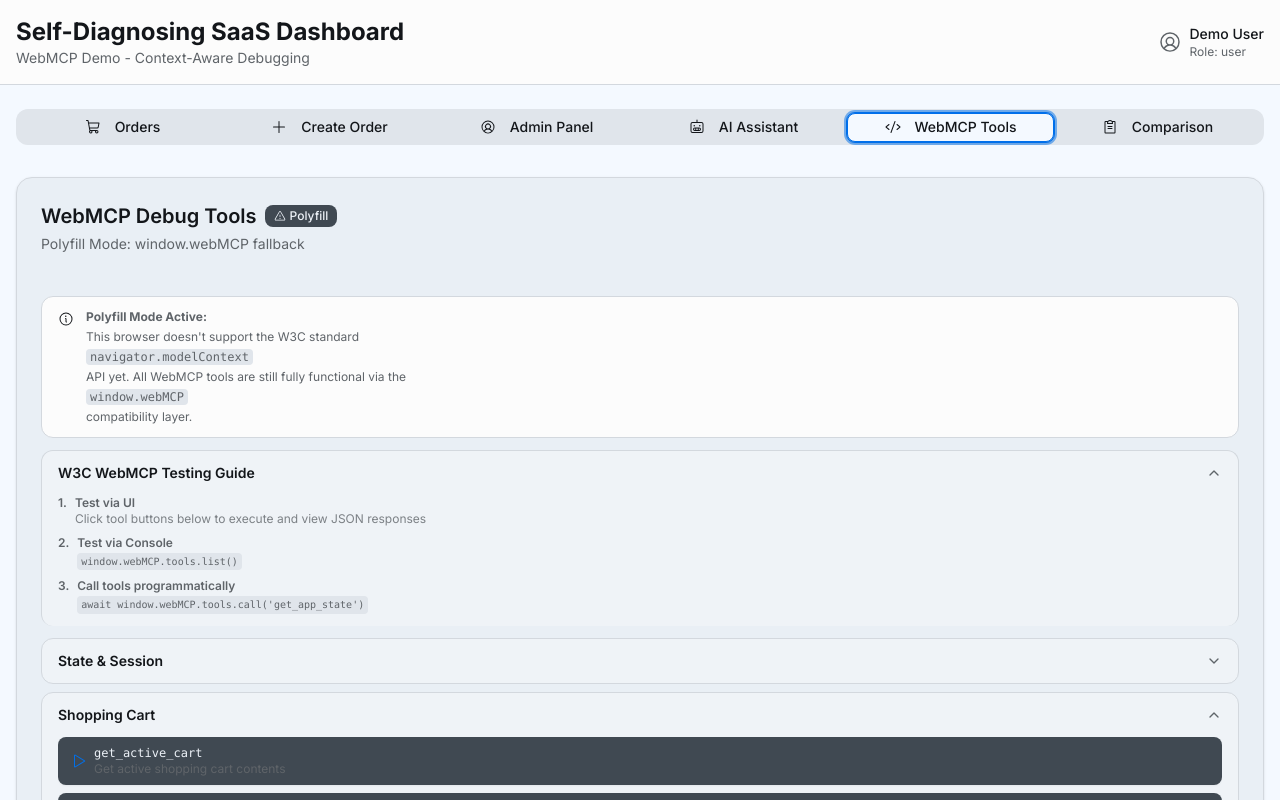
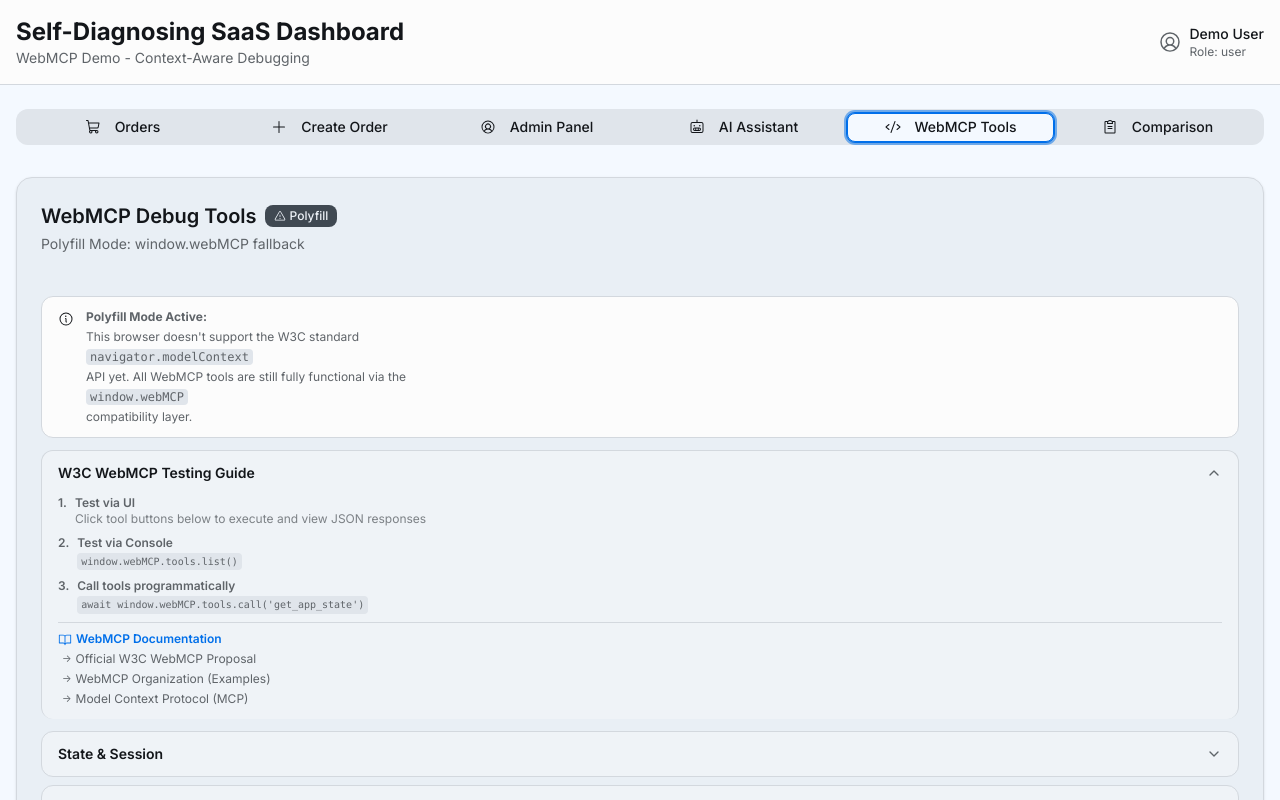
Before and after one commit to vanessamarely/self-diagnosing-saas, a React (Vite) app: page / in a window 1280 px wide. Both pictures are taken after a click on the tab "WebMCP Tools". Shown: the top 800 px of the page. Built offline with nearby package versions, Linux system fonts and the light colour scheme.

Commit message:
Generated by Spark: Add WebMCP documentation links to the help section

```diff
--- a/src/components/AIAssistant.tsx
+++ b/src/components/AIAssistant.tsx
@@ -5,7 +5,7 @@
 import { Badge } from '@/components/ui/badge'
 import { Separator } from '@/components/ui/separator'
 import { Alert, AlertDescription } from '@/components/ui/alert'
-import { Brain, Robot, Sparkle, CheckCircle, Warning, Info, Play } from '@phosphor-icons/react'
+import { Brain, Robot, Sparkle, CheckCircle, Warning, Info, Play, BookOpen } from '@phosphor-icons/react'
 import { motion, AnimatePresence } from 'framer-motion'
 import type { AppState } from '@/lib/types'
 import { executeTool } from '@/lib/webmcp'
@@ -289,6 +289,42 @@
                 <p><strong>W3C WebMCP AI Assistant</strong></p>
                 <p>This AI uses the W3C standard <code className="font-mono bg-muted px-1 rounded">navigator.modelContext</code> API to call debugging tools and diagnose issues automatically.</p>
                 <p className="text-muted-foreground">💡 Try checking out Bob Smith's order ($299.99) in the Orders tab to trigger a permission error and see AI diagnostics in action!</p>
+                <Separator className="my-2" />
+                <div className="space-y-1">
+                  <div className="font-semibold flex items-center gap-1 text-primary">
+                    <BookOpen size={14} />
+                    Learn More
+                  </div>
+                  <div className="space-y-0.5 pl-1">
+                    <a
+                      href="https://github.com/webmachinelearning/webmcp"
+                      target="_blank"
+                      rel="noopener noreferrer"
+                      className="flex items-center gap-1 hover:text-primary transition-colors text-[10px]"
+                    >
+                      <span>→</span>
+                      <span>Official W3C WebMCP Proposal</span>
+                    </a>
+                    <a
+                      href="https://github.com/WebMCP-org"
+                      target="_blank"
+                      rel="noopener noreferrer"
+                      className="flex items-center gap-1 hover:text-primary transition-colors text-[10px]"
+                    >
+                      <span>→</span>
+                      <span>WebMCP Organization</span>
+                    </a>
+                    <a
+                      href="https://modelcontextprotocol.io"
+                      target="_blank"
+                      rel="noopener noreferrer"
+                      className="flex items-center gap-1 hover:text-primary transition-colors text-[10px]"
+                    >
+                      <span>→</span>
+                      <span>Model Context Protocol</span>
+                    </a>
+                  </div>
+                </div>
               </AlertDescription>
             </Alert>
           )}
--- a/src/components/ComparisonView.tsx
+++ b/src/components/ComparisonView.tsx
@@ -5,7 +5,7 @@
 import { Button } from '@/components/ui/button'
 import { ScrollArea } from '@/components/ui/scroll-area'
 import { Alert, AlertDescription } from '@/components/ui/alert'
-import { Code, MagnifyingGlass, Robot, CheckCircle, XCircle, Clock, Info } from '@phosphor-icons/react'
+import { Code, MagnifyingGlass, Robot, CheckCircle, XCircle, Clock, Info, BookOpen } from '@phosphor-icons/react'
 import type { AppState } from '@/lib/types'
 import { executeTool } from '@/lib/webmcp'
 import { JsonViewer } from './JsonViewer'
@@ -150,8 +150,28 @@
             <Info className="text-primary" />
             W3C WebMCP Proposal - Use Cases
           </CardTitle>
-          <CardDescription>
-            WebMCP enables human-in-the-loop workflows across various domains
+          <CardDescription className="flex items-center justify-between">
+            <span>WebMCP enables human-in-the-loop workflows across various domains</span>
+            <div className="flex items-center gap-2 text-xs">
+              <BookOpen size={14} className="text-primary" />
+              <a
+                href="https://github.com/webmachinelearning/webmcp"
+                target="_blank"
+                rel="noopener noreferrer"
+                className="hover:text-primary transition-colors underline"
+              >
+                Official Spec
+              </a>
+              <span className="text-muted-foreground">•</span>
+              <a
+                href="https://modelcontextprotocol.io"
+                target="_blank"
+                rel="noopener noreferrer"
+                className="hover:text-primary transition-colors underline"
+              >
+                MCP Docs
+              </a>
+            </div>
           </CardDescription>
         </CardHeader>
         <CardContent>
--- a/src/components/WebMCPPanel.tsx
+++ b/src/components/WebMCPPanel.tsx
@@ -8,7 +8,7 @@
 import { Accordion, AccordionContent, AccordionItem, AccordionTrigger } from '@/components/ui/accordion'
 import { TooltipProvider } from '@/components/ui/tooltip'
 import { TouchTooltip } from '@/components/TouchTooltip'
-import { Play, CheckCircle, Warning, Info } from '@phosphor-icons/react'
+import { Play, CheckCircle, Warning, Info, BookOpen } from '@phosphor-icons/react'
 import type { AppState, WebMCPTool, WebMCPToolResult } from '@/lib/types'
 import { executeTool } from '@/lib/webmcp'
 import { JsonViewer } from './JsonViewer'
@@ -320,6 +320,42 @@
                     </div>
                   </div>
                 )}
+                <Separator className="my-2" />
+                <div className="space-y-1">
+                  <div className="font-semibold flex items-center gap-1 text-primary">
+                    <BookOpen size={14} />
+                    WebMCP Documentation
+                  </div>
+                  <div className="space-y-1 pl-1">
+                    <a
+                      href="https://github.com/webmachinelearning/webmcp"
+                      target="_blank"
+                      rel="noopener noreferrer"
+                      className="flex items-center gap-1 hover:text-primary transition-colors"
+                    >
+                      <span className="text-[10px]">→</span>
+                      <span>Official W3C WebMCP Proposal</span>
+                    </a>
+                    <a
+                      href="https://github.com/WebMCP-org"
+                      target="_blank"
+                      rel="noopener noreferrer"
+                      className="flex items-center gap-1 hover:text-primary transition-colors"
+                    >
+                      <span className="text-[10px]">→</span>
+                      <span>WebMCP Organization (Examples)</span>
+                    </a>
+                    <a
+                      href="https://modelcontextprotocol.io"
+                      target="_blank"
+                      rel="noopener noreferrer"
+                      className="flex items-center gap-1 hover:text-primary transition-colors"
+                    >
+                      <span className="text-[10px]">→</span>
+                      <span>Model Context Protocol (MCP)</span>
+                    </a>
+                  </div>
+                </div>
               </div>
             </AccordionContent>
           </AccordionItem>
```
